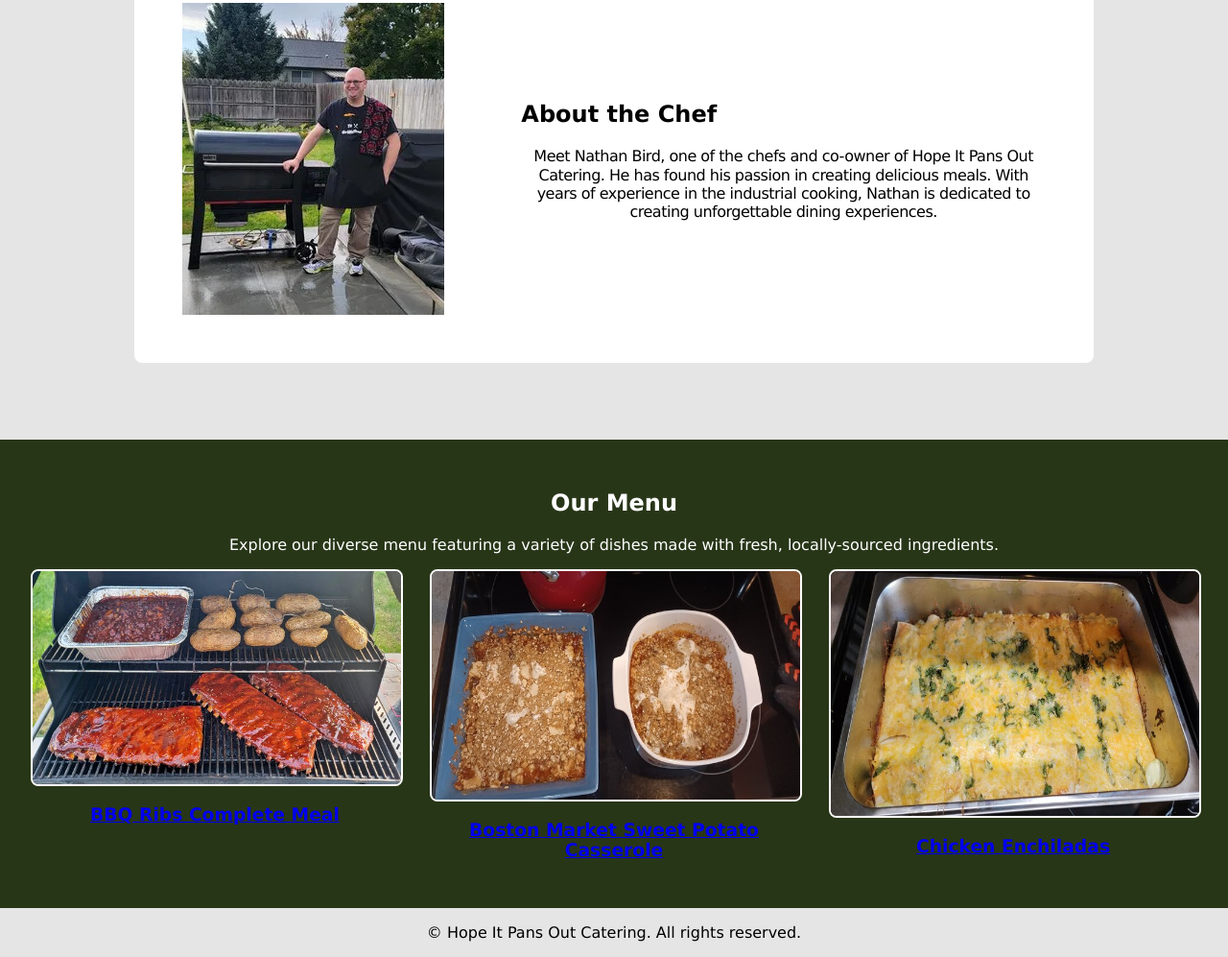
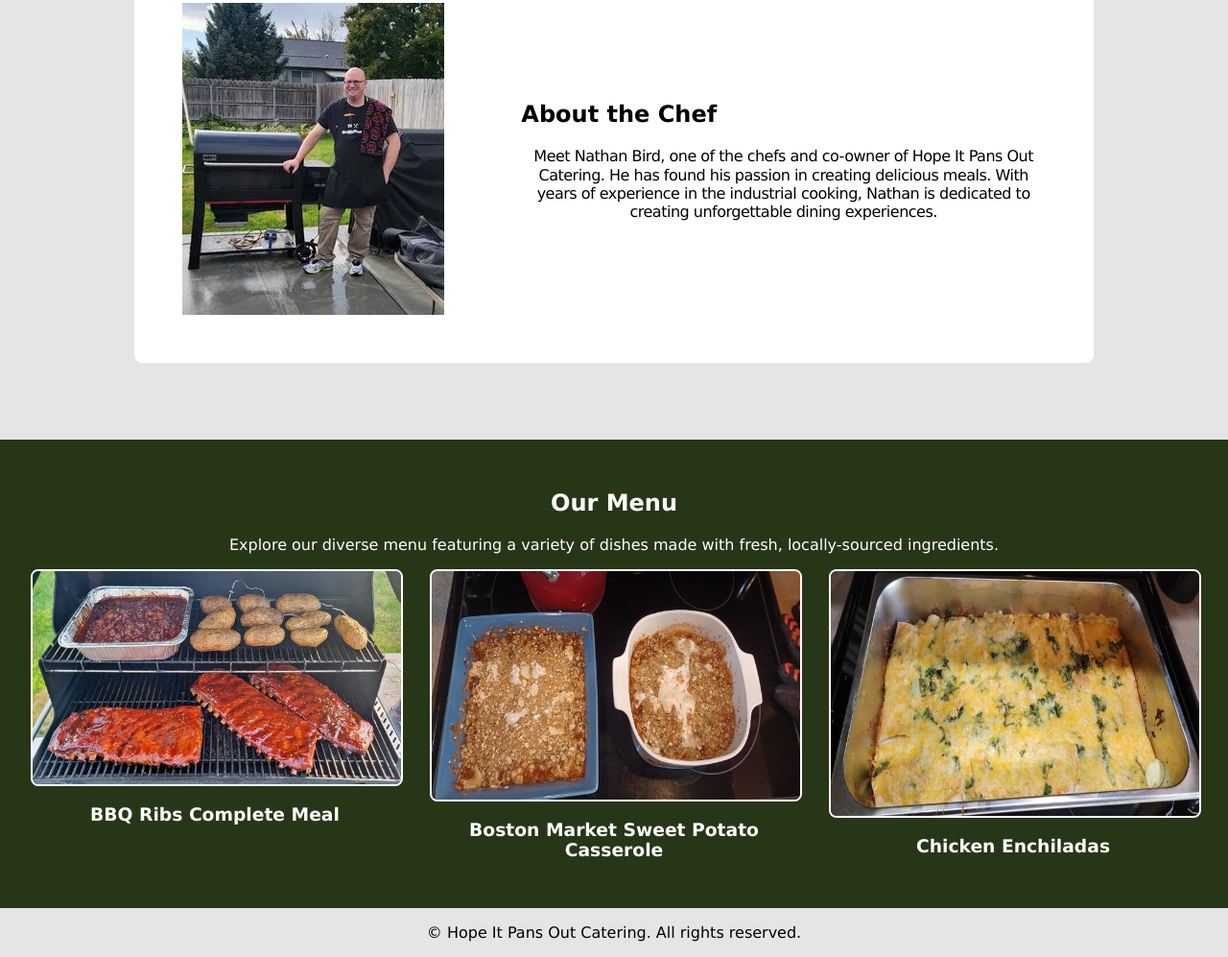
Before and after one commit to natebirdbyui/group-project, a plain HTML site: page index.html in a window 1280 px wide. Shown: the part 717-1714 px from the top of the page at 96% size. Drawn offline with Linux system fonts and the light colour scheme.

Commit message:
white font for slideshow

```diff
--- a/css/partials/body.css
+++ b/css/partials/body.css
@@ -109,6 +109,14 @@ body, html {
     gap: 2em;
 }
 
+/* Make menu text white inside slideshow */
+.menu-gallery-slideshow h3,
+.menu-gallery-slideshow a {
+    color: white;
+    text-decoration: none;
+}
+
+
 
 /*BBQ*/
 .gallery-bbq {
```
